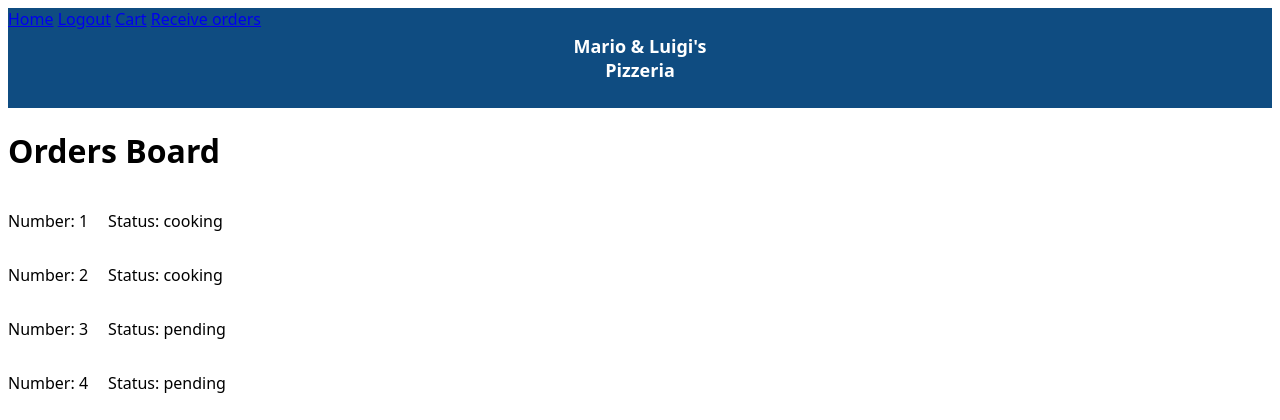
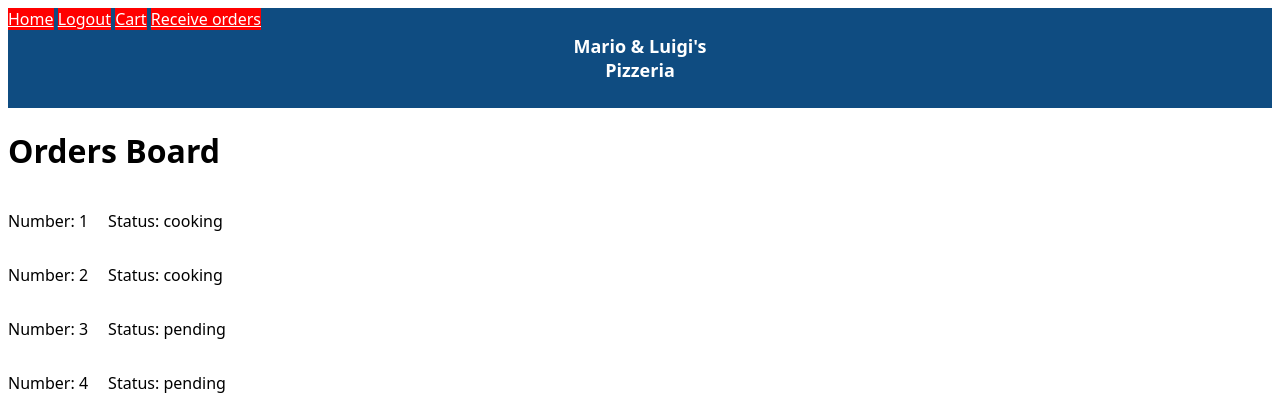
Before and after one commit to ViktorVelizarov/Pizzaria-Project, a Flask app: page /orders-board in a window 1280 px wide. Shown: the top 420 px of the page. Run offline with Flask 3, Linux system fonts and the light colour scheme; a user stored in the database is signed in.

Commit message:
made an orderNumber and a waitingPage pages

```diff
--- a/website/static/css/styles.css
+++ b/website/static/css/styles.css
@@ -10,6 +10,11 @@ body {
   height: 100px; /* You can adjust the height as needed */
   display: flex;
   position: relative;
+}
+
+.navbar-item{
+  background-color: red;
+  color: white
 }
 
 .pizza-container {
--- a/website/templates/base.html
+++ b/website/templates/base.html
@@ -16,16 +16,16 @@
         </div>
         <div class="navbar-nav">
           {% if user.is_authenticated %}
-          <a href="/">Home</a>
-          <a href="/logout">Logout</a>
-          <a href="/cart">Cart</a>
+          <a class="navbar-item" href="/">Home</a>
+          <a class="navbar-item" href="/logout">Logout</a>
+          <a class="navbar-item" href="/cart">Cart</a>
           {% if user.role == "admin" %}
-          <a href="/receive-orders">Receive orders</a>
+          <a class="navbar-item" href="/receive-orders">Receive orders</a>
           {% endif %}
           {% else %}
           <div class="top-right">
-            <a href="/login">LOGIN</a>
-            <a href="/sign-up">SIGN UP</a>
+            <a class="navbar-item" href="/login">LOGIN</a>
+            <a class="navbar-item" href="/sign-up">SIGN UP</a>
           </div>
           {% endif %}
         </div>
--- a/website/views.py
+++ b/website/views.py
@@ -33,13 +33,13 @@ def cart():
     return render_template("cart.html", user=current_user, pizza = selected_pizzas)
 
 
-@views.route('/waiting-page', methods=['GET'])
+@views.route('/order-number', methods=['GET'])
 @login_required
-def waitingPage():
+def orderNumber():
     global currentOrder
     print("current order in waiting function")
     print(currentOrder)
-    return render_template("waitingPage.html", user=current_user, yourOrder=currentOrder)
+    return render_template("orderNumber.html", user=current_user, yourOrder=currentOrder)
 
 @views.route('/orders-board', methods=['GET'])
 @login_required
@@ -63,8 +63,8 @@ def receiveOrders():
         print("curr order in receive-ord function")
         print(currentOrder)
         allOrders = Order.query.all()
-        #return redirect(url_for('views.waitingPage'))
-        return render_template("waitingPage.html", user=current_user, yourOrder=currentOrder, orders=allOrders)
+        #return redirect(url_for('views.orderNumber'))
+        return render_template("orderNumber.html", user=current_user, yourOrder=currentOrder, orders=allOrders)
     return render_template("receiveOrders.html", user=current_user, order=order)
 
 @views.route('/remove_pizza', methods=['POST'])
```
Also changed, not shown: website/templates/orderNumber.html (added, +15 -0 lines), website/templates/waitingPage.html (deleted, +0 -12 lines), instance/database.db.
